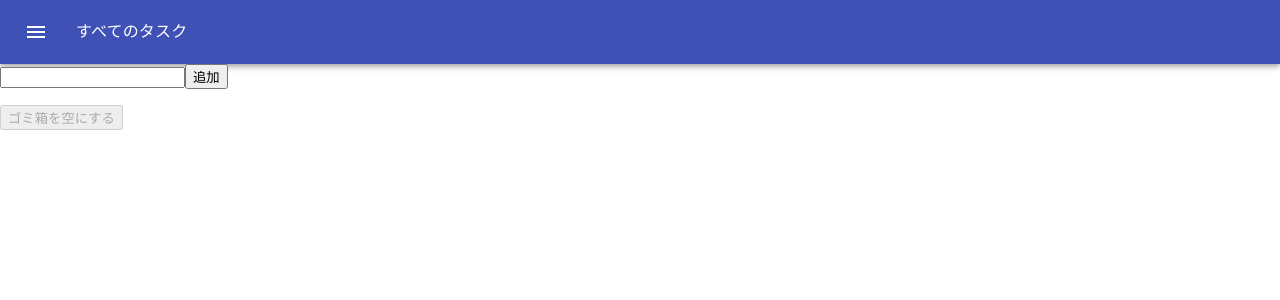
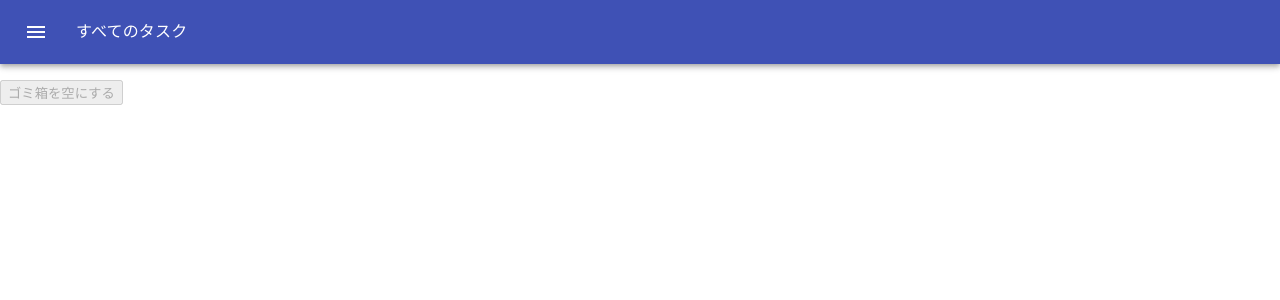
Before and after one commit to Bear29ers/pwa-todo, a React (Vite) app: page / in a window 1280 px wide. Shown: the top 300 px of the page. Built offline with nearby package versions, Linux system fonts and the light colour scheme.

Commit message:
ui: :lipstick: make the FormDialog component mui

```diff
--- a/src/App.tsx
+++ b/src/App.tsx
@@ -37,12 +37,13 @@ const App = () => {
   const [filter, setFilter] = useState<Filter>('all');
   const [drawerOpen, setDrawerOpen] = useState<boolean>(false);
   const [qrOpen, setQrOpen] = useState<boolean>(false);
+  const [dialogOpen, setDialogOpen] = useState<boolean>(false);
 
   /**
    * 入力フォームを更新する
    * @param {React.ChangeEvent<HTMLInputElement>} e
    */
-  const handleChange = (e: React.ChangeEvent<HTMLInputElement>) => {
+  const handleChange = (e: React.ChangeEvent<HTMLInputElement | HTMLTextAreaElement>) => {
     /**
      * setStateメソッドの実行はコンポーネントの再レンダリングをトリガーする
      * 原則としてsetStateメソッドを使ってstateの値を書き換える
@@ -56,7 +57,10 @@ const App = () => {
    * todoを追加する
    */
   const handleSubmit = () => {
-    if (!text) return;
+    if (!text) {
+      setDialogOpen((prevDialogOpen) => !prevDialogOpen);
+      return;
+    }
 
     const newTodo: Todo = {
       value: text,
@@ -68,6 +72,7 @@ const App = () => {
     // スプレッド構文で元のtodos配列のすべての要素を列挙する
     setTodos((prevTodos) => [newTodo, ...prevTodos]);
     setText('');
+    setDialogOpen((prevDialogOpen) => !prevDialogOpen);
   };
 
   /**
@@ -127,6 +132,15 @@ const App = () => {
     setQrOpen((prevQrOpen) => !prevQrOpen);
   };
 
+  /**
+   * ダイアログの表示状態を反転させる
+   */
+  const handleToggleDialog = () => {
+    setDialogOpen((prevDialogOpen) => !prevDialogOpen);
+    // フォームへの入力をクリア
+    setText('');
+  };
+
   return (
     <ThemeProvider theme={theme}>
       <GlobalStyles styles={{ body: { margin: 0, padding: 0 } }} />
@@ -138,7 +152,13 @@ const App = () => {
         onSort={handleSort}
       />
       <QR open={qrOpen} onClose={handleToggleQR} />
-      <FormDialog text={text} onChange={handleChange} onSubmit={handleSubmit} />
+      <FormDialog
+        text={text}
+        dialogOpen={dialogOpen}
+        onChange={handleChange}
+        onSubmit={handleSubmit}
+        onToggleDialog={handleToggleDialog}
+      />
       <TodoItem todos={todos} filter={filter} onTodo={handleTodo} />
       <ActionButton todos={todos} onEmpty={handleEmpty} />
     </ThemeProvider>
--- a/src/FormDialog.tsx
+++ b/src/FormDialog.tsx
@@ -1,22 +1,49 @@
+import Button from '@mui/material/Button';
+import Dialog from '@mui/material/Dialog';
+import DialogActions from '@mui/material/DialogActions';
+import TextField from '@mui/material/TextField';
+
 import type { ChangeEvent } from 'react';
 
 type Props = {
   text: string;
+  dialogOpen: boolean;
   /**
    * Reactでは、イベントを処理する関数定義（イベントハンドラー）は`handle[Event]`、
    * 受け取るpropsには`on[Event]`という命名を使用するのが通例
    */
   onSubmit: () => void;
-  onChange: (e: ChangeEvent<HTMLInputElement>) => void;
+  onChange: (e: ChangeEvent<HTMLInputElement | HTMLTextAreaElement>) => void;
+  onToggleDialog: () => void;
 };
 
-export const FormDialog = ({ text, onChange, onSubmit }: Props) => (
+export const FormDialog = ({ text, dialogOpen, onChange, onSubmit, onToggleDialog }: Props) => (
+  <Dialog fullWidth open={dialogOpen} onClose={onToggleDialog}>
     <form
       onSubmit={(e) => {
         e.preventDefault();
         onSubmit();
       }}>
-    <input type="text" value={text} onChange={(e) => onChange(e)} />
-    <input type="submit" value="追加" onSubmit={onSubmit} />
+      <div style={{ margin: '1em' }}>
+        <TextField
+          aria-label="todo-input"
+          variant="standard"
+          style={{
+            width: '100%',
+            fontSize: '16px',
+            fontFamily: '-apple-system, BlinkMacSystemFont, Roboto, sans-serif',
+          }}
+          label="タスクを入力..."
+          onChange={(e) => onChange(e)}
+          value={text}
+          autoFocus
+        />
+        <DialogActions>
+          <Button aria-label="form-add" color="secondary" onClick={onSubmit}>
+            追加
+          </Button>
+        </DialogActions>
+      </div>
     </form>
+  </Dialog>
 );
```
Lines whose indentation alone changed are shown as unchanged.
